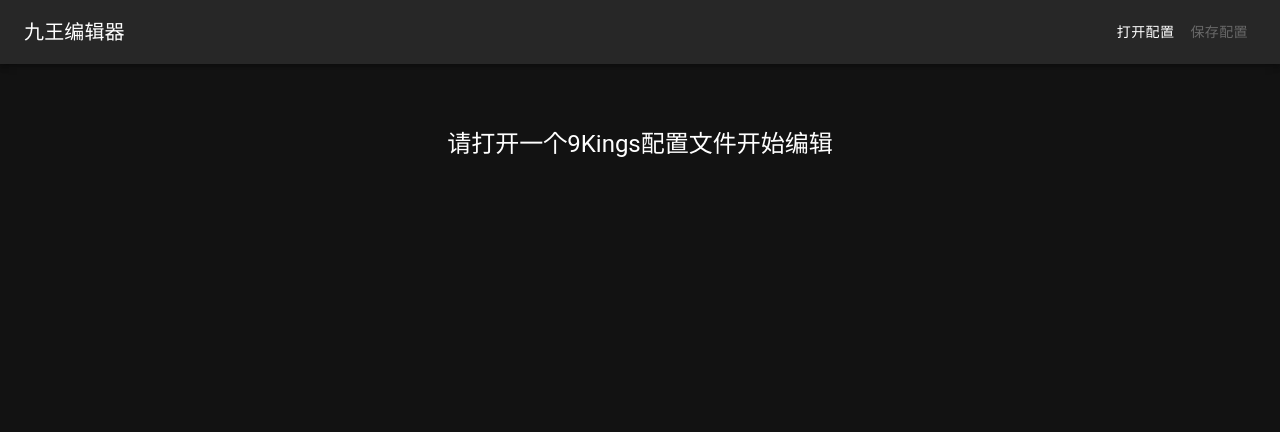
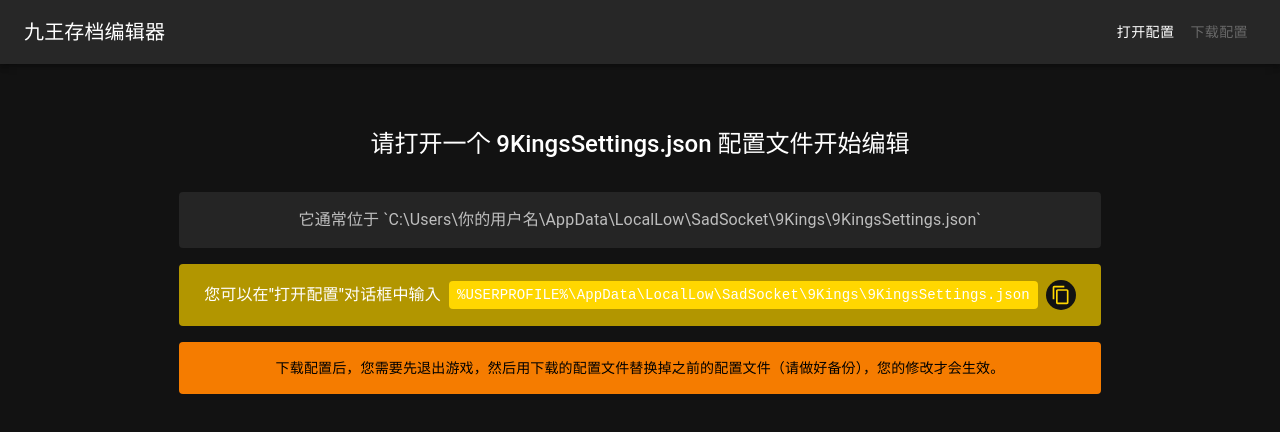
Before and after one commit to abevol/nine-kings-editor, a React (Create React App) app: page / in a window 1280 px wide. Shown: the top 432 px of the page. Built offline with nearby package versions, Linux system fonts and the light colour scheme.

Commit message:
添加9KingsSettings.json配置文件和I2Languages.asset语言文件，更新App组件以支持文件上传和路径复制功能

```diff
--- a/src/App.tsx
+++ b/src/App.tsx
@@ -9,12 +9,16 @@ import {
   Tabs,
   Tab,
   Paper,
+  IconButton,
+  Tooltip,
+  Stack,
 } from '@mui/material';
 import {
   VolumeUp as AudioIcon,
   Settings as GameplayIcon,
   Person as KingIcon,
   Speed as DifficultyIcon,
+  ContentCopy as CopyIcon,
 } from '@mui/icons-material';
 import { NineKingsSettings } from './types/settings';
 import { loadSettings, downloadSettings } from './utils/settingsHelper';
@@ -22,6 +26,11 @@ import AudioSettingsEditor from './components/AudioSettingsEditor';
 import GameplaySettingsEditor from './components/GameplaySettingsEditor';
 import KingSettingsEditor from './components/KingSettingsEditor';
 import DifficultySettingsEditor from './components/DifficultySettingsEditor';
+
+const getDefaultConfigPath = () => {
+  const userProfile = process.env.USERPROFILE || '';
+  return `${userProfile}\\AppData\\LocalLow\\SadSocket\\9Kings\\9KingsSettings.json`;
+};
 
 interface TabPanelProps {
   children?: React.ReactNode;
@@ -52,6 +61,7 @@ function TabPanel(props: TabPanelProps) {
 function App() {
   const [settings, setSettings] = useState<NineKingsSettings | null>(null);
   const [currentTab, setCurrentTab] = useState(0);
+  const [copySuccess, setCopySuccess] = useState(false);
 
   const handleFileUpload = async (event: React.ChangeEvent<HTMLInputElement>) => {
     const file = event.target.files?.[0];
@@ -59,6 +69,33 @@ function App() {
       const loadedSettings = await loadSettings(file);
       setSettings(loadedSettings);
     }
+  };
+
+  const handleFileClick = () => {
+    const input = document.createElement('input');
+    input.type = 'file';
+    input.accept = '.json';
+    input.onchange = async (event: Event) => {
+      const target = event.target as HTMLInputElement;
+      const file = target.files?.[0];
+      if (file) {
+        const loadedSettings = await loadSettings(file);
+        setSettings(loadedSettings);
+      }
+    };
+
+    // 设置默认文件路径
+    try {
+      input.webkitdirectory = false;
+      const defaultPath = getDefaultConfigPath();
+      if (defaultPath) {
+        input.setAttribute('nwworkingdir', defaultPath);
+      }
+    } catch (error) {
+      console.warn('Failed to set default path:', error);
+    }
+
+    input.click();
   };
 
   const handleSave = () => {
@@ -71,19 +108,29 @@ function App() {
     setCurrentTab(newValue);
   };
 
+  const handleCopyPath = async () => {
+    const path = '%USERPROFILE%\\AppData\\LocalLow\\SadSocket\\9Kings\\9KingsSettings.json';
+    try {
+      await navigator.clipboard.writeText(path);
+      setCopySuccess(true);
+      setTimeout(() => setCopySuccess(false), 2000);
+    } catch (err) {
+      console.error('复制失败:', err);
+    }
+  };
+
   return (
     <Box sx={{ flexGrow: 1 }}>
       <AppBar position="static">
         <Toolbar>
           <Typography variant="h6" component="div" sx={{ flexGrow: 1 }}>
-            九王编辑器
+            九王存档编辑器
           </Typography>
-          <Button color="inherit" component="label">
+          <Button color="inherit" onClick={handleFileClick}>
             打开配置
-            <input type="file" hidden accept=".json" onChange={handleFileUpload} />
           </Button>
           <Button color="inherit" onClick={handleSave} disabled={!settings}>
-            保存配置
+            下载配置
           </Button>
         </Toolbar>
       </AppBar>
@@ -130,9 +177,76 @@ function App() {
             </TabPanel>
           </>
         ) : (
-          <Typography variant="h5" align="center" sx={{ mt: 8 }}>
-            请打开一个9Kings配置文件开始编辑
-          </Typography>
+          <Box>
+            <Typography variant="h5" align="center" sx={{
+              mt: 8,
+              mb: 4,
+              fontWeight: 'medium'
+            }}>
+              请打开一个 9KingsSettings.json 配置文件开始编辑
+            </Typography>
+            <Stack spacing={2} sx={{ width: '100%', alignItems: 'center' }}>
+              <Box sx={{
+                p: 2,
+                borderRadius: 1,
+                bgcolor: (theme) => theme.palette.mode === 'dark' ? 'action.hover' : 'grey.100',
+                width: '80%'
+              }}>
+                <Typography variant="body1" align="center" color="text.secondary">
+                  它通常位于 `C:\Users\你的用户名\AppData\LocalLow\SadSocket\9Kings\9KingsSettings.json`
+                </Typography>
+              </Box>
+
+              <Box sx={{
+                p: 2,
+                borderRadius: 1,
+                bgcolor: (theme) => theme.palette.mode === 'dark' ? 'primary.dark' : 'primary.light',
+                width: '80%'
+              }}>
+                <Stack direction="row" spacing={1} alignItems="center" justifyContent="center">
+                  <Typography variant="body1" sx={{ fontWeight: 500 }}>
+                    您可以在"打开配置"对话框中输入
+                  </Typography>
+                  <Typography variant="body2" component="span" sx={{
+                    bgcolor: (theme) => theme.palette.mode === 'dark' ? 'primary.main' : 'primary.main',
+                    color: 'white',
+                    px: 1,
+                    py: 0.5,
+                    borderRadius: 1,
+                    fontFamily: 'monospace',
+                    fontWeight: 'medium'
+                  }}>
+                    %USERPROFILE%\AppData\LocalLow\SadSocket\9Kings\9KingsSettings.json
+                  </Typography>
+                  <Tooltip title={copySuccess ? "已复制！" : "复制路径"}>
+                    <IconButton
+                      onClick={handleCopyPath}
+                      size="small"
+                      color={copySuccess ? "success" : "primary"}
+                      sx={{ bgcolor: 'background.paper' }}
+                    >
+                      <CopyIcon fontSize="small" />
+                    </IconButton>
+                  </Tooltip>
+                </Stack>
+              </Box>
+
+              <Box sx={{
+                p: 2,
+                borderRadius: 1,
+                bgcolor: (theme) => theme.palette.mode === 'dark' ? 'warning.dark' : 'warning.light',
+                width: '80%'
+              }}>
+                <Typography
+                  variant="body2"
+                  align="center"
+                  sx={{ color: 'black' }}
+                >
+                  下载配置后，您需要先退出游戏，然后用下载的配置文件替换掉之前的配置文件（请做好备份），您的修改才会生效。
+                </Typography>
+              </Box>
+            </Stack>
+          </Box>
         )}
       </Container>
     </Box>
```
